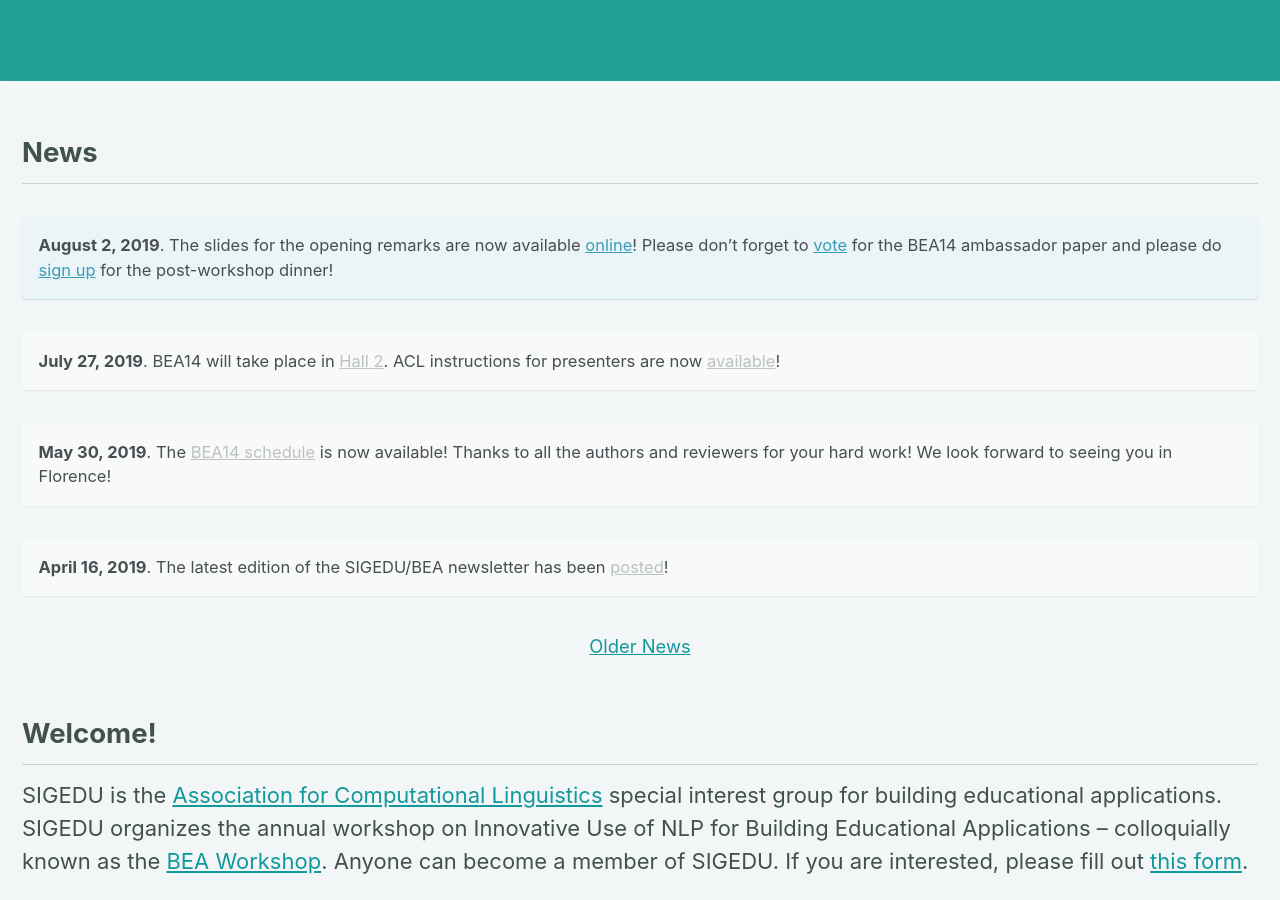
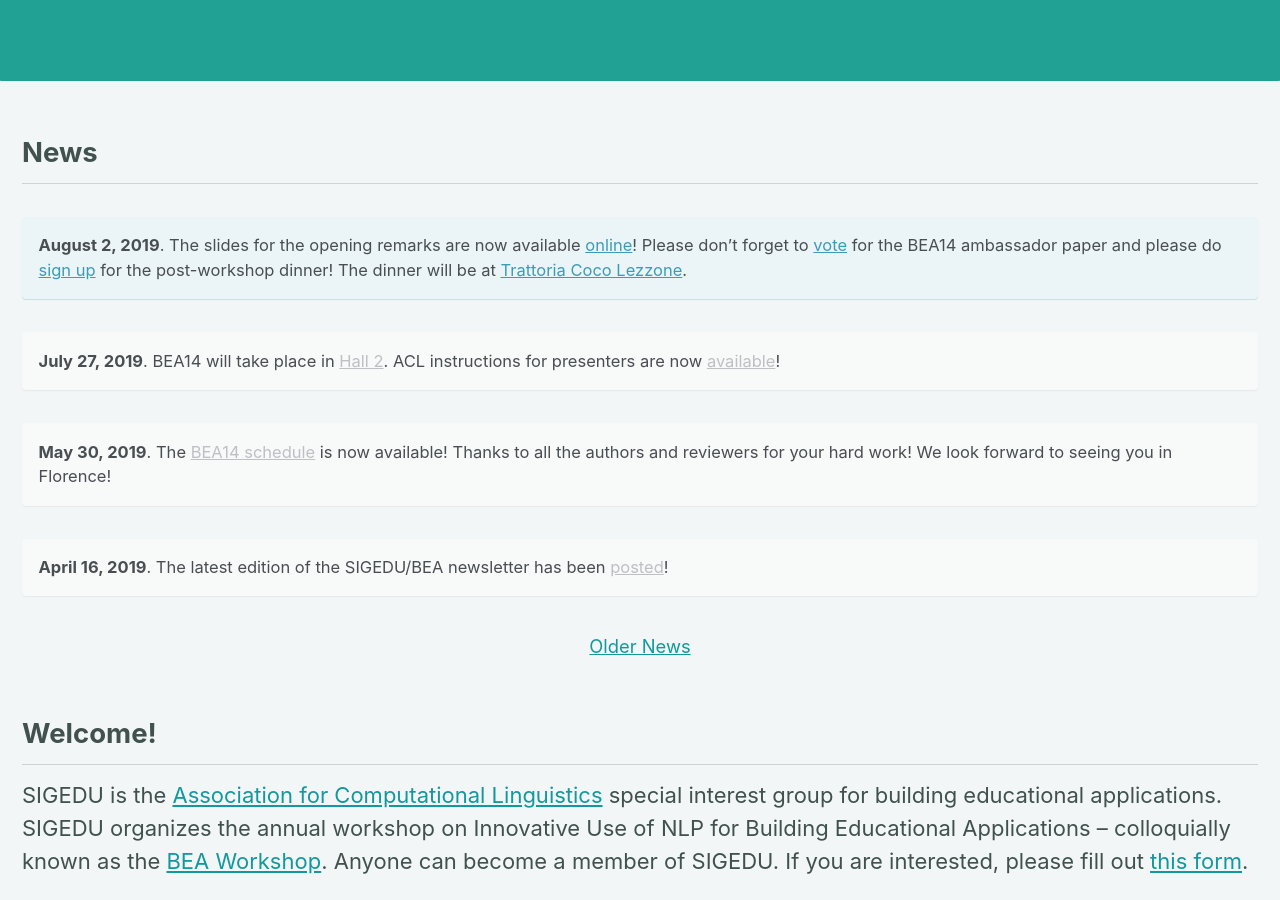
Before and after one commit to sigedu-org/website, a Jekyll site: the page built from _pages/home.md, in a window 1280 px wide and 900 px high, scrolled down 427 px. Built offline with Jekyll 4.4.1, drawn with Linux system fonts in a browser that asks for light colours; cached includes are drawn as plain includes; nearby versions of some CDN libraries.

Commit message:
Add restaurant name and location to home page.

```diff
--- a/_pages/home.md
+++ b/_pages/home.md
@@ -10,7 +10,7 @@ excerpt: "Special Interest Group for Building Educational Applications<br/><br/>
 
 <h2>News</h2>
 
-**August 2, 2019**. The slides for the opening remarks are now available [online](/downloads/bea14-opening-remarks-v3.pptx)! Please don't forget to [vote](https://bit.ly/bea14-ambassador) for the BEA14 ambassador paper and please do [sign up](https://bit.ly/bea14-dinner) for the post-workshop dinner!
+**August 2, 2019**. The slides for the opening remarks are now available [online](/downloads/bea14-opening-remarks-v3.pptx)! Please don't forget to [vote](https://bit.ly/bea14-ambassador) for the BEA14 ambassador paper and please do [sign up](https://bit.ly/bea14-dinner) for the post-workshop dinner! The dinner will be at [Trattoria Coco Lezzone](https://goo.gl/maps/oVc7VSGYMXtV4b2x5).
 {: .notice--info}
 
 **July 27, 2019**. BEA14 will take place in [Hall 2](http://www.acl2019.org/EN/workshops.xhtml). ACL instructions for presenters are now [available](http://www.acl2019.org/EN/instructions-for-presenters.xhtml)!
```
